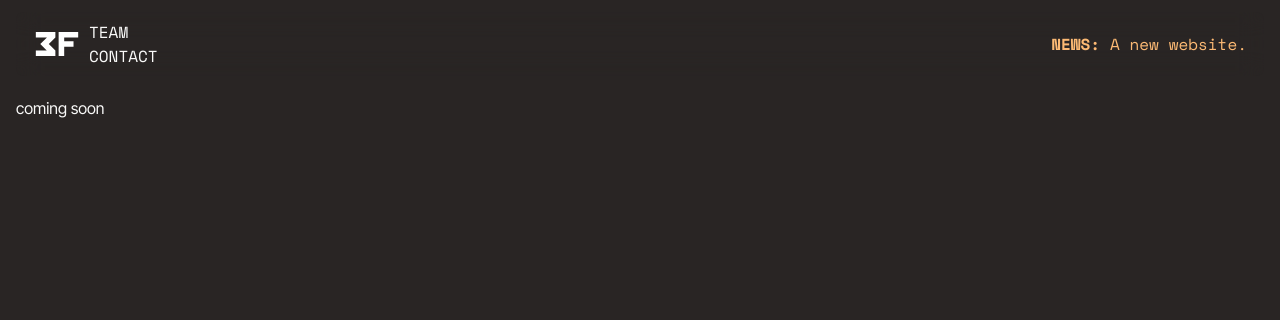
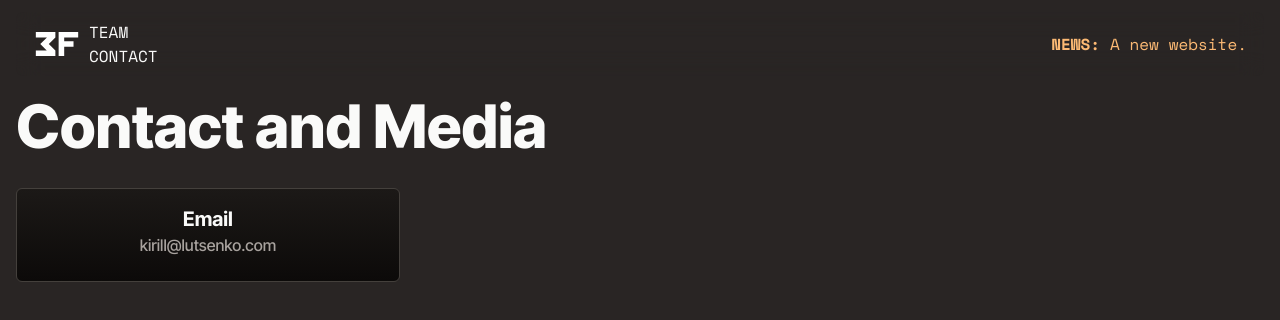
Before and after one commit to TripleFaultRobotics/website, a SvelteKit app: page /contact in a window 1280 px wide. Shown: the top 320 px of the page. Built offline with nearby package versions, Linux system fonts and the light colour scheme.

Commit message:
Contact Page

```diff
--- a/src/routes/contact/+page.svelte
+++ b/src/routes/contact/+page.svelte
@@ -1 +1,9 @@
-<h1>coming soon</h1>
+<script>
+    import Card from "$lib/components/Card.svelte"
+  </script>
+
+  <h1 class="text-6xl font-extrabold mb-8">Contact and Media</h1>
+  <Card class="sm:w-96">
+    <h3 class="font-bold text-xl text-center">Email</h3>
+    <h4 class="font-medium text-stone-400 mb-2 text-center">kirill@lutsenko.com</h4>
+  </Card>
```
